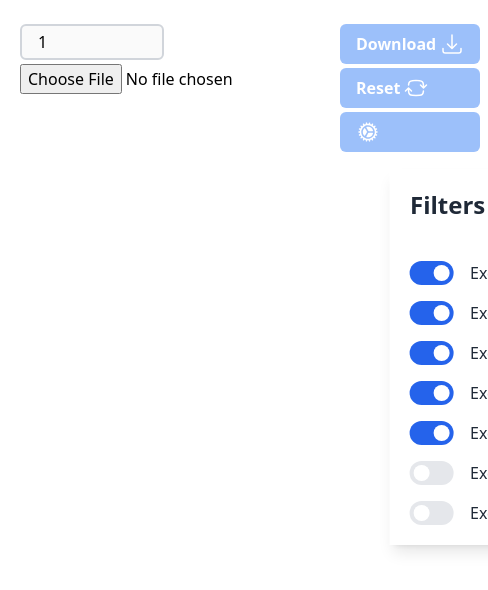
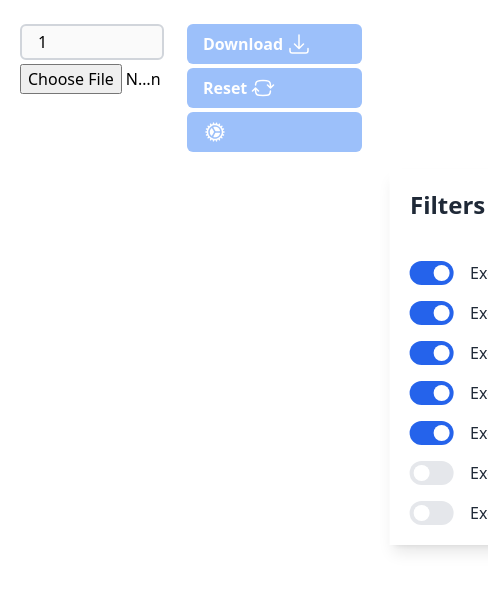
Before and after one commit to TechNerdXp/excel-navigator, a React (Create React App) app: page / in a window 390 px wide. Shown: the top 590 px of the page, 488 px wide, since content can reach past the window. Built offline with nearby package versions, Linux system fonts and the light colour scheme.

Commit message:
responsive issue fixed

```diff
--- a/src/App.js
+++ b/src/App.js
@@ -195,7 +195,7 @@ function App() {
       <header className="flex justify-between w-full">
         <div>
           <input className="w-36 mr-2 mt-1 px-4 py-1 mr-2 border-2 border-gray-300 rounded-md" type="number" value={inputValue} min={1} max={filteredData.length} onChange={handleIndexInput} disabled={filteredData.length === 0} title="Index" />
-          <input ref={fileInputRef} className="cursor-pointer mr-2 mt-1" type="file" accept=".xlsx,.xls" onChange={handleFileUpload} />
+          <input ref={fileInputRef} className="cursor-pointer mt-1 w-36 lg:w-auto" type="file" accept=".xlsx,.xls" onChange={handleFileUpload} />
         </div>
         <div className="flex flex-wrap lg:flex-nowrap items-start justify-end">
           <button onClick={handleDownload} className="btn flex items-center w-full mr-2 mt-1 disabled:opacity-50" title="Download" disabled={filteredData.length === 0}>
@@ -234,9 +234,9 @@ function App() {
       {filteredData.length > 0 && (
         <footer className="flex items-between w-full">
           <div className="w-full mr-2 mt-1 font-mono">
-            <div title="~">Total Records: {data.length}</div>
-            <div>Total Filtered: {filteredData.length}</div>
-            <div>Total Kept: {totalKept}</div>
+            <div title="~"><span className="font-bold lg:font-normal">Total Records:</span> {data.length}</div>
+            <div><span className="font-bold lg:font-normal">Total Filtered:</span> {filteredData.length}</div>
+            <div><span className="font-bold lg:font-normal">Total Kept:</span> {totalKept}</div>
           </div>
           <div className="flex flex-col items-end">
             <div className="flex my-4">
```
